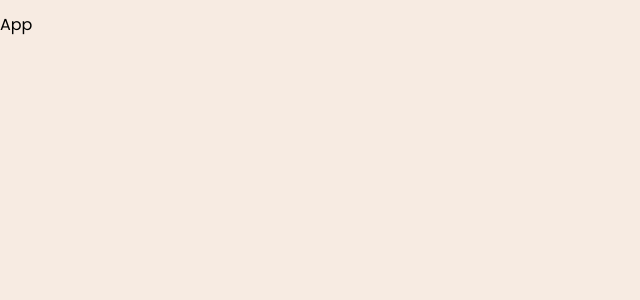
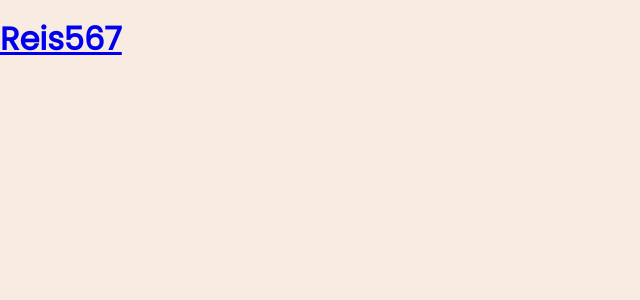
Before and after one commit to Reis567/header-react, a React (Create React App) app: page / in a window 1280 px wide. Shown: the top 300 px of the page, without its empty margins (0-640 px from the left). Built offline with nearby package versions, Linux system fonts and the light colour scheme.

Commit message:
creation of header component

```diff
--- a/public/index.html
+++ b/public/index.html
@@ -24,7 +24,7 @@
       work correctly both with client-side routing and a non-root public URL.
       Learn how to configure a non-root public URL by running `npm run build`.
     -->
-    <title>React App</title>
+    <title>Reis567</title>
   </head>
   <body>
     <noscript>You need to enable JavaScript to run this app.</noscript>
--- a/src/App.tsx
+++ b/src/App.tsx
@@ -1,8 +1,11 @@
 import React from 'react';
+import Header from './components/Header'
 
 function App() {
   return (
-    <p>App</p>
+    <>
+    <Header/>
+    </>
   );
 }
 
--- /dev/null
+++ b/src/components/Header/index.tsx
@@ -0,0 +1,15 @@
+import React from 'react';
+import './styles.css'
+
+const Header: React.FC = () =>{
+    return(
+        <header>
+            <a href="https://github.com/Reis567" target='_blank'rel="noreferrer">
+                <h1>
+                    Reis567
+                </h1>
+            </a>
+        </header>
+    )
+}
+export default Header
```
Also changed, not shown: src/components/Header/styles.css (added).
